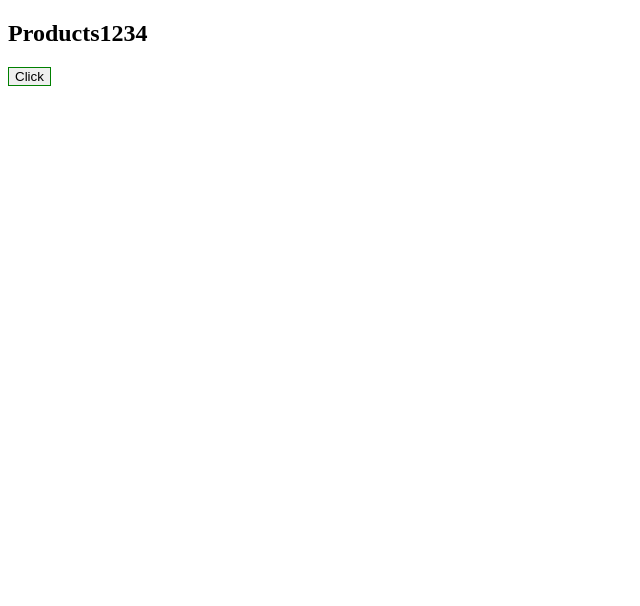
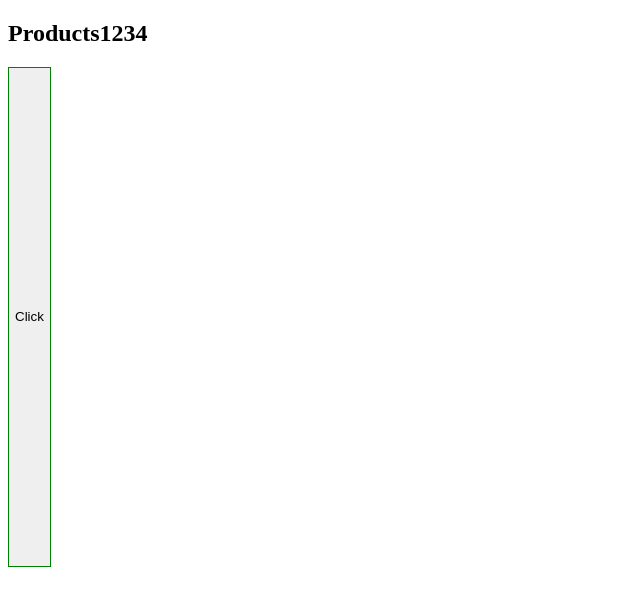
Before and after one commit to surenlancer7/base, an Angular app: page /login in a window 1280 px wide. Shown: the top 606 px of the page, without its empty margins (0-640 px from the left). Built offline with nearby package versions, Linux system fonts and the light colour scheme.

Commit message:
styling added

```diff
--- a/src/styles.scss
+++ b/src/styles.scss
@@ -2,4 +2,5 @@
 button {
     border: 1px solid;
     border-color: green;
+    height:500px;
 }
```
